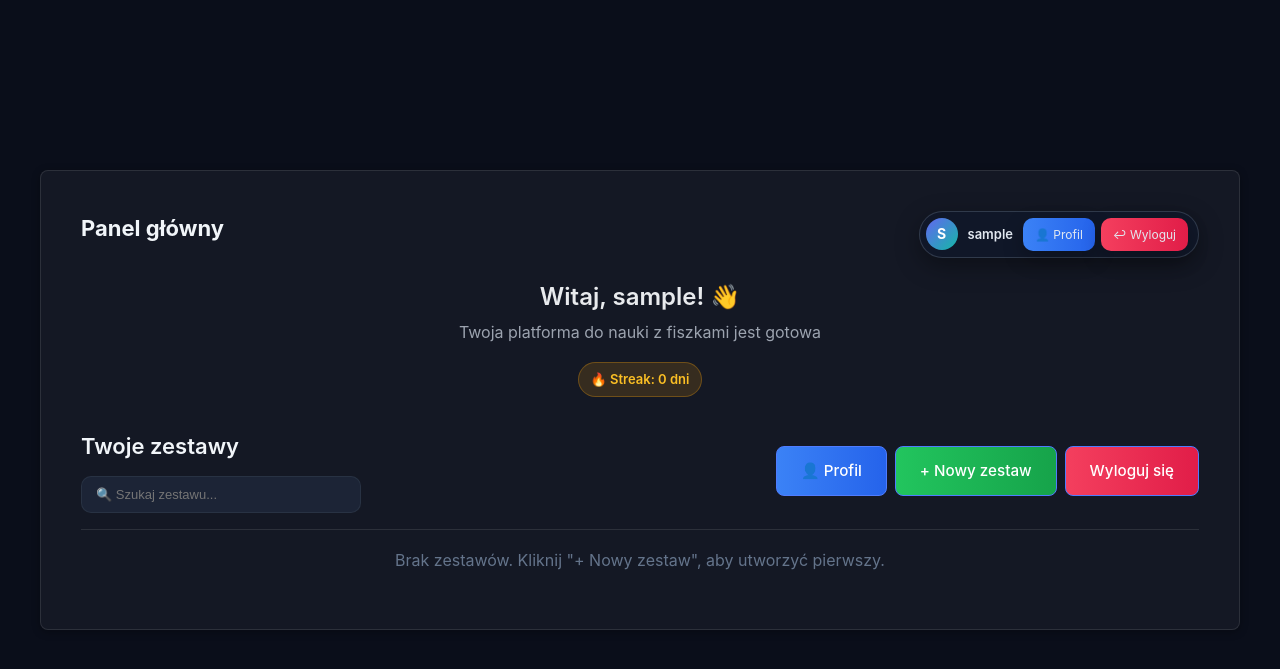
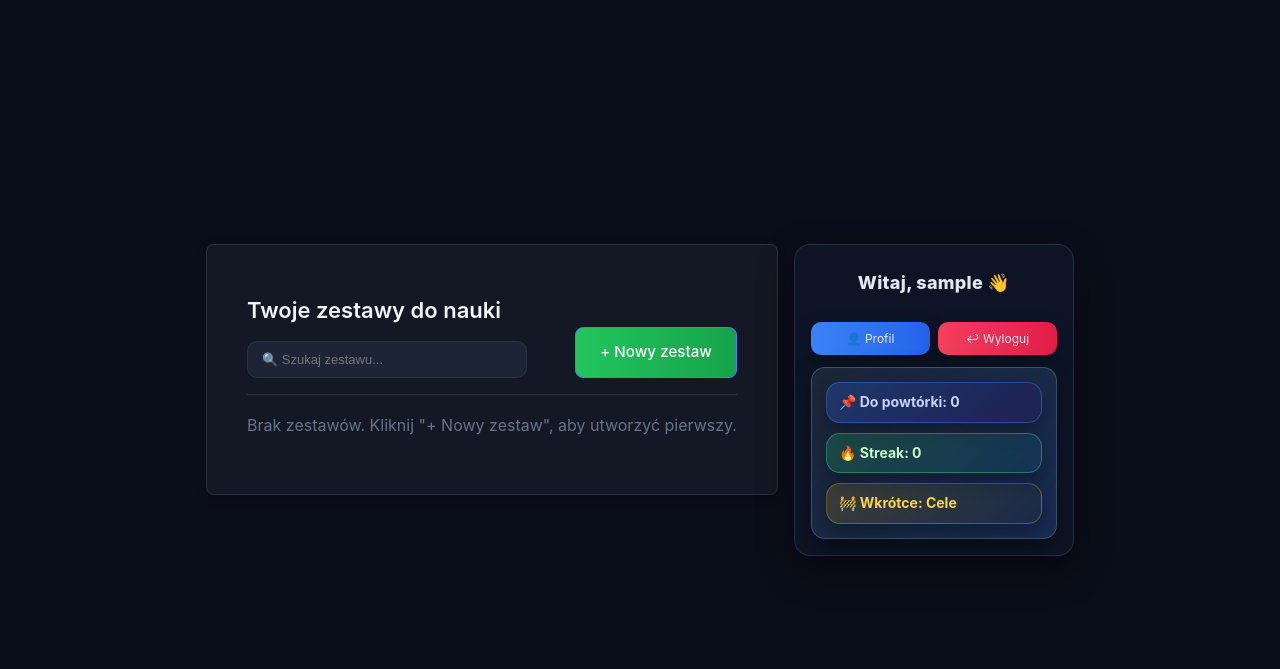
Before and after one commit to MarczewskiMikolaj/Madra-Nauka, a Flask app: page /dashboard in a window 1280 px wide. Shown: the top 669 px of the page. Run offline with Flask 3, Linux system fonts and the light colour scheme; the visitor is signed in with stand-in values (Sample User, id 1).

Commit message:
layout redesign

```diff
--- a/app.py
+++ b/app.py
@@ -370,8 +370,15 @@ def dashboard():
     for s in enriched_sets:
         next_date = s.get('next_review_date')
         is_new = not (s.get('days_completed') or []) and not (s.get('historia_nauki') or [])
-        if next_date == today_str or is_new:
+        # Dodaj zestawy z datą <= dzisiaj (również przeterminowane) lub nowe zestawy
+        if (next_date and next_date <= today_str) or is_new:
             due_today_sets.append(s)
+
+    # Dodaj dzisiejszą datę do wszystkich zestawów dla porównania w szablonie
+    for s in enriched_sets:
+        s['today_date'] = today_str
+    for s in due_today_sets:
+        s['today_date'] = today_str
 
     return render_template('dashboard.html', username=session['username'], zestawy=enriched_sets, due_today_sets=due_today_sets, daily_streak=streak, month_rows=month_rows, month_name=month_name_pl, year=year)
 
--- a/static/css/dashboard.css
+++ b/static/css/dashboard.css
@@ -31,7 +31,7 @@
 /* Sets grid */
 .sets-container {
   display: grid;
-  grid-template-columns: repeat(auto-fill, minmax(380px, 1fr));
+  grid-template-columns: repeat(auto-fill, minmax(420px, 1fr));
   gap: 16px;
 }
 
--- a/templates/dashboard.html
+++ b/templates/dashboard.html
@@ -8,7 +8,7 @@
     <link rel="stylesheet" href="{{ url_for('static', filename='css/dashboard.css') }}">
     <link rel="stylesheet" href="{{ url_for('static', filename='css/sets.css') }}">
     <style>
-        .card { max-width: 1200px; }
+        .card { max-width: 1400px; }
         .set-item-container {
             background: rgba(30,41,59,0.8);
             border: 1px solid rgba(148,163,184,0.1);
@@ -59,6 +59,12 @@
             padding: 4px 10px;
             font-size: 12px;
             font-weight: 600;
+        }
+        .review-pill.overdue {
+            background: rgba(239,68,68,0.14);
+            color: #ef4444;
+            border: 1px solid rgba(239,68,68,0.35);
+            font-weight: 700;
         }
         .mastery-pill.low {
             background: rgba(239,68,68,0.12);
@@ -138,6 +144,10 @@
         .calendar-day.inactive { background: rgba(239,68,68,0.08); border-color: rgba(239,68,68,0.2); color: #ef4444; }
         .calendar-day.streak { background: rgba(245,158,11,0.2); border-color: rgba(245,158,11,0.4); color: #f59e0b; }
 
+        @media (max-width: 1100px) {
+            .page-shell { flex-direction: column; }
+            .sidebar { width: 100%; position: static; }
+        }
         @media (max-width: 768px) {
             .set-item-container {
                 flex-direction: column;
@@ -212,53 +222,103 @@
         }
 
         /* Top bar with user info */
-        .topbar {
+        .page-shell {
             display: flex;
             align-items: flex-start;
-            justify-content: space-between;
-            gap: 12px;
-            margin-bottom: 20px;
+            gap: 16px;
         }
-        .topbar-title {
-            font-size: 22px;
-            font-weight: 700;
-            color: #f1f5f9;
+        .main-card {
+            flex: 1;
+            padding-top: 24px;
         }
-        .topbar-right {
+        .sidebar {
+            width: 280px;
+            background: rgba(15,23,42,0.8);
+            border: 1px solid rgba(148,163,184,0.18);
+            border-radius: 16px;
+            padding: 16px;
+            box-shadow: 0 14px 36px rgba(0,0,0,0.42);
+            backdrop-filter: blur(10px);
             display: flex;
             flex-direction: column;
-            align-items: flex-end;
+            gap: 12px;
+            position: sticky;
+            top: 16px;
+        }
+        .user-panel {
+            display: flex;
+            flex-direction: column;
+            align-items: center;
+            justify-content: center;
+            gap: 6px;
+            background: transparent;
+            border: none;
+            border-radius: 12px;
+            padding: 8px 0 12px;
+            box-shadow: none;
+        }
+        .module-panel {
+            background: linear-gradient(135deg, rgba(30,41,59,0.9), rgba(59,130,246,0.22));
+            border: 1px solid rgba(148,163,184,0.32);
+            border-radius: 14px;
+            padding: 14px;
+            box-shadow: 0 10px 24px rgba(0,0,0,0.38);
+            display: grid;
+            grid-template-columns: 1fr;
             gap: 10px;
+            align-items: start;
         }
-        .user-badge {
+        .user-info {
+            display: flex;
+            flex-direction: column;
+            gap: 4px;
+            min-width: 0;
+            text-align: center;
+            align-items: center;
+        }
+        .user-name {
+            color: #e2e8f0;
+            font-weight: 800;
+            font-size: 18px;
+            letter-spacing: 0.3px;
+            white-space: nowrap;
+            overflow: hidden;
+            text-overflow: ellipsis;
+        }
+        .user-subtitle {
+            color: #e2e8f0;
+            font-size: 13px;
+            font-weight: 700;
+            letter-spacing: 0.1px;
+        }
+        .user-pill {
             display: inline-flex;
             align-items: center;
             gap: 10px;
-            background: rgba(15,23,42,0.75);
-            border: 1px solid rgba(148,163,184,0.25);
-            border-radius: 999px;
-            padding: 6px 10px 6px 6px;
-            box-shadow: 0 8px 24px rgba(0,0,0,0.35);
+            padding: 8px 12px;
+            border-radius: 14px;
+            border: 1px solid rgba(148,163,184,0.28);
+            font-weight: 700;
+            font-size: 14px;
+            color: #e2e8f0;
+            background: rgba(30,41,59,0.75);
+            box-shadow: 0 8px 18px rgba(0,0,0,0.32);
+            width: 100%;
         }
-        .user-avatar {
-            width: 32px;
-            height: 32px;
-            border-radius: 50%;
-            background: linear-gradient(135deg, #6366f1, #14b8a6);
-            display: grid;
-            place-items: center;
-            font-weight: 700;
-            color: #fff;
-            font-size: 14px;
+        .user-pill.review {
+            background: linear-gradient(135deg, rgba(37,99,235,0.28), rgba(46,16,101,0.32));
+            border-color: rgba(59,130,246,0.4);
+            color: #c7d2fe;
         }
-        .user-name {
-            color: #e2e8f0;
-            font-weight: 600;
-            font-size: 13px;
+        .user-pill.streak {
+            background: linear-gradient(135deg, rgba(34,197,94,0.22), rgba(12,74,110,0.24));
+            border-color: rgba(52,211,153,0.42);
+            color: #c7f9cc;
         }
-        .user-actions {
-            display: inline-flex;
-            gap: 6px;
+        .user-pill.goals {
+            background: linear-gradient(135deg, rgba(234,179,8,0.16), rgba(30,41,59,0.4));
+            border-color: rgba(234,179,8,0.35);
+            color: #fcd34d;
         }
         .btn-ghost-compact {
             background: rgba(148,163,184,0.08);
@@ -340,7 +400,8 @@
         <div class="bg-blob a"></div>
         <div class="bg-blob b"></div>
 
-        <div class="card">
+        <div class="page-shell">
+            <div class="card main-card">
                 {% with messages = get_flashed_messages(with_categories=true) %}
                     {% if messages %}
                         <div class="flash-messages">
@@ -351,75 +412,13 @@
                     {% endif %}
                 {% endwith %}
 
-            <div class="topbar">
-                <div class="topbar-title">Panel główny</div>
-                <div class="topbar-right">
-                    <div class="user-badge">
-                        <div class="user-avatar">{{ username[0].upper() }}</div>
-                        <div class="user-name">{{ username }}</div>
-                        <div class="user-actions">
-                            <a href="{{ url_for('profile') }}" class="btn-ghost-compact btn-top-profile">👤 Profil</a>
-                            <a href="{{ url_for('logout') }}" class="btn-ghost-compact btn-top-logout">↩ Wyloguj</a>
-                        </div>
-                    </div>
-
-                    {% if due_today_sets and due_today_sets|length > 0 %}
-                    <section class="due-section">
-                        <h3>📌 Do powtórki dzisiaj</h3>
-                        <ul class="due-list">
-                            {% for zs in due_today_sets %}
-                            <li class="due-item" onclick="window.location.href='{{ url_for('view_set', set_id=zs['id']) }}'">
-                                <a href="{{ url_for('view_set', set_id=zs['id']) }}">{{ zs['nazwa'] }}</a>
-                                {% if zs.get('next_review_date') %}
-                                    <span class="review-pill">{{ zs.get('next_review_date') }}</span>
-                                {% else %}
-                                    <span class="review-pill">Zaplanuj dziś</span>
-                                {% endif %}
-                            </li>
-                            {% endfor %}
-                        </ul>
-                    </section>
-                    {% endif %}
-                </div>
-            </div>
-
-            <div class="welcome">
-                <h2>Witaj, {{ username }}! 👋</h2>
-                <p>Twoja platforma do nauki z fiszkami jest gotowa</p>
-                <div class="streak-wrapper">
-                    <div class="streak-pill" title="Codzienny streak (ciąg dni z aktywnością)">🔥 Streak: {{ daily_streak }} {{ 'dzień' if daily_streak == 1 else 'dni' }}</div>
-                    <div class="calendar-popover">
-                        <div class="calendar-header">
-                            <span class="month-label">{{ month_name }} {{ year }}</span>
-                            <span style="font-size:11px; color:#94a3b8;">Aktywność</span>
-                        </div>
-                        <div class="calendar-weekdays">
-                            <span>Pn</span><span>Wt</span><span>Śr</span><span>Czw</span><span>Pt</span><span>Sob</span><span>Niedz</span>
-                        </div>
-                        <div class="calendar-grid">
-                            {% for row in month_rows %}
-                                {% for cell in row %}
-                                    {% if cell %}
-                                        <div class="calendar-day {{ 'active' if cell.active else 'inactive' }} {{ 'streak' if cell.streak else '' }}">{{ cell.day }}</div>
-                                    {% else %}
-                                        <div class="calendar-day" style="opacity:.4;">&nbsp;</div>
-                                    {% endif %}
-                                {% endfor %}
-                            {% endfor %}
-                        </div>
-                    </div>
-                </div>
-            </div>
-
                     <div class="section-header">
                         <div style="display: flex; flex-direction: column; gap: 12px;">
-                    <h2>Twoje zestawy</h2>
+                            <h2>Twoje zestawy do nauki</h2>
                             <input type="text" id="searchInput" placeholder="🔍 Szukaj zestawu..." style="width: 280px; padding: 10px 14px; background: rgba(30,41,59,0.8); border: 1px solid rgba(148,163,184,0.1); border-radius: 10px; color: #f1f5f9; font-size: 13px; outline: none; transition: all 0.2s ease;" onfocus="this.style.borderColor='rgba(99,102,241,0.4)'" onblur="this.style.borderColor='rgba(148,163,184,0.1)'" oninput="filterSets()">
                         </div>
-                <div class="actions">
-                    <a href="{{ url_for('profile') }}" class="btn primary" style="background: linear-gradient(90deg, #3b82f6, #2563eb);">👤 Profil</a>
+                        <div class="actions" style="align-self: flex-end; margin-top: 8px;">
                             <a href="{{ url_for('create_set') }}" class="btn primary" style="background: linear-gradient(90deg, #22c55e, #16a34a);">+ Nowy zestaw</a>
-                    <a href="{{ url_for('logout') }}" class="btn primary" style="background: linear-gradient(90deg, #f43f5e, #e11d48);">Wyloguj się</a>
                         </div>
                     </div>
 
@@ -437,7 +436,13 @@
                                             <span class="mastery-pill {{ z.mastery_class }}">Opanowanie: {{ z.mastery_percent }}%</span>
                                             {% if z.next_review_date %}
                                                 <span>•</span>
+                                                {% set review_date = z.next_review_date %}
+                                                {% set today = z.get('today_date', '') %}
+                                                {% if today and review_date < today %}
+                                                    <span class="review-pill overdue">Pilna powtórka</span>
+                                                {% else %}
                                                     <span class="review-pill">Powtórka: {{ z.next_review_date }}</span>
+                                                {% endif %}
                                             {% elif (not z.days_completed) and (not z.historia_nauki) %}
                                                 <span>•</span>
                                                 <span class="review-pill">Zaplanuj dziś</span>
@@ -461,6 +466,75 @@
                     {% else %}
                         <p style="color:#64748b; margin-top: 18px; text-align: center;">Brak zestawów. Kliknij "+ Nowy zestaw", aby utworzyć pierwszy.</p>
                     {% endif %}
+                </div>
+
+                <aside class="sidebar">
+                    <div class="user-panel">
+                        <div class="user-info">
+                            <div class="user-name">Witaj, {{ username }} 👋</div>
+                        </div>
+                    </div>
+
+                    <div class="user-actions" style="display:flex; gap:8px;">
+                        <a href="{{ url_for('profile') }}" class="btn-ghost-compact btn-top-profile" style="flex:1; justify-content:center;">👤 Profil</a>
+                        <a href="{{ url_for('logout') }}" class="btn-ghost-compact btn-top-logout" style="flex:1; justify-content:center;">↩ Wyloguj</a>
+                    </div>
+
+                    <div class="user-panel module-panel">
+                        <div style="display: flex; flex-direction: column; gap: 10px;">
+                            <div class="user-pill review">📌 Do powtórki: {{ due_today_sets|length }}</div>
+                            <div class="streak-wrapper" style="width: 100%;">
+                                <div class="user-pill streak">🔥 Streak: {{ daily_streak }}</div>
+                                <div class="calendar-popover">
+                                    <div class="calendar-header">
+                                        <span class="month-label">{{ month_name }} {{ year }}</span>
+                                        <span style="font-size:11px; color:#94a3b8;">Aktywność</span>
+                                    </div>
+                                    <div class="calendar-weekdays">
+                                        <span>Pn</span><span>Wt</span><span>Śr</span><span>Czw</span><span>Pt</span><span>Sob</span><span>Niedz</span>
+                                    </div>
+                                    <div class="calendar-grid">
+                                        {% for row in month_rows %}
+                                            {% for cell in row %}
+                                                {% if cell %}
+                                                    <div class="calendar-day {{ 'active' if cell.active else 'inactive' }} {{ 'streak' if cell.streak else '' }}">{{ cell.day }}</div>
+                                                {% else %}
+                                                    <div class="calendar-day" style="opacity:.4;">&nbsp;</div>
+                                                {% endif %}
+                                            {% endfor %}
+                                        {% endfor %}
+                                    </div>
+                                </div>
+                            </div>
+                            <div class="user-pill goals">🚧 Wkrótce: Cele</div>
+                        </div>
+                    </div>
+
+                    {% if due_today_sets and due_today_sets|length > 0 %}
+                    <section class="due-section">
+                        <h3>📌 Do powtórki dzisiaj</h3>
+                        <ul class="due-list">
+                            {% for zs in due_today_sets %}
+                            <li class="due-item" onclick="window.location.href='{{ url_for('view_set', set_id=zs['id']) }}'">
+                                <a href="{{ url_for('view_set', set_id=zs['id']) }}">{{ zs['nazwa'] }}</a>
+                                {% if zs.get('next_review_date') %}
+                                    {% set review_date = zs.get('next_review_date') %}
+                                    {% set today = zs.get('today_date', '') %}
+                                    {% if today and review_date < today %}
+                                        <span class="review-pill overdue">Pilna powtórka</span>
+                                    {% else %}
+                                        <span class="review-pill">{{ zs.get('next_review_date') }}</span>
+                                    {% endif %}
+                                {% else %}
+                                    <span class="review-pill">Zaplanuj dziś</span>
+                                {% endif %}
+                            </li>
+                            {% endfor %}
+                        </ul>
+                    </section>
+                    {% endif %}
+                </aside>
+            </div>
         </div>
     </div>
 
--- a/templates/profile.html
+++ b/templates/profile.html
@@ -50,9 +50,9 @@
             color: #fbbf24;
             border: 1px solid rgba(245, 158, 11, 0.3);
             border-radius: 999px;
-            padding: 6px 12px;
-            font-size: 13px;
-            font-weight: 600;
+            padding: 8px 16px;
+            font-size: 16px;
+            font-weight: 700;
             width: fit-content;
             margin-top: 8px;
         }
```
Also changed, not shown: templates/learn_set.html (+0 -24 lines), sets.json. Lines whose indentation alone changed are shown as unchanged.
